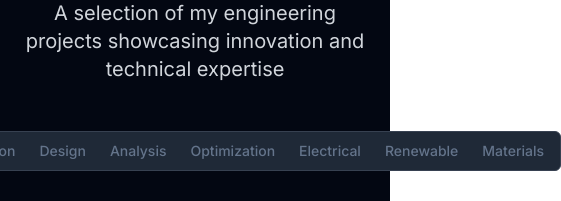
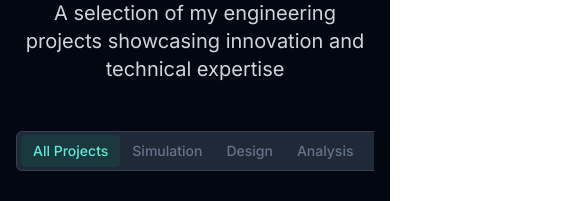
Before and after one commit to amirmsvi/hoomaanmohammadi, a Next.js app: page / in a window 390 px wide. Shown: the part 4160-4361 px from the top of the page, 561 px wide, since content can reach past the window. Built offline with nearby package versions, Linux system fonts and the light colour scheme; grey boxes are pictures that could not be loaded.

Commit message:
fixed responsiveness in projects section

```diff
--- a/app/page.tsx
+++ b/app/page.tsx
@@ -1,17 +1,17 @@
-import Hero from "@/components/hero"
-import About from "@/components/about"
-import Projects from "@/components/projects"
-import Contact from "@/components/contact"
-import Footer from "@/components/footer"
+import Hero from "@/components/hero";
+import About from "@/components/about";
+import Projects from "@/components/projects";
+import Contact from "@/components/contact";
+import Footer from "@/components/footer";
 
 export default function Home() {
   return (
-    <main className="min-h-screen bg-background">
+    <main className="min-h-screen bg-gray-950">
       <Hero />
       <About />
       <Projects />
       <Contact />
       <Footer />
     </main>
-  )
+  );
 }
--- a/components/projects.tsx
+++ b/components/projects.tsx
@@ -204,7 +204,9 @@ export default function Projects() {
 
         <Tabs defaultValue="all" className="mb-8" onValueChange={setActiveTab}>
           <div className="flex justify-center">
-            <TabsList className="bg-gray-800 border border-gray-700">
+            {/* Added a scrollable wrapper for the TabsList */}
+            <div className="overflow-x-auto w-full">
+              <TabsList className="bg-gray-800 border border-gray-700 whitespace-nowrap">
                 <TabsTrigger
                   value="all"
                   className="data-[state=active]:bg-teal-900/40 data-[state=active]:text-teal-300"
@@ -254,6 +256,7 @@ export default function Projects() {
                   Materials
                 </TabsTrigger>
               </TabsList>
+            </div>
           </div>
 
           <TabsContent value="all" className="mt-8">
```
Lines whose indentation alone changed are shown as unchanged.
